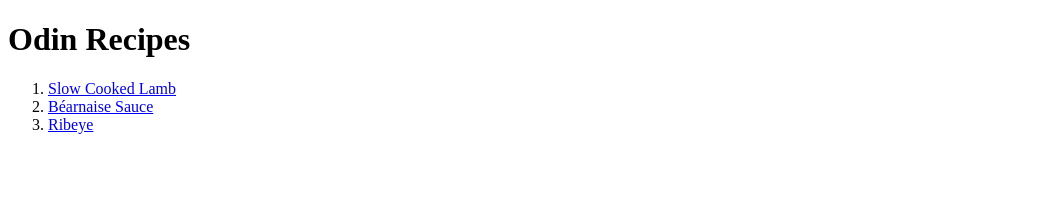
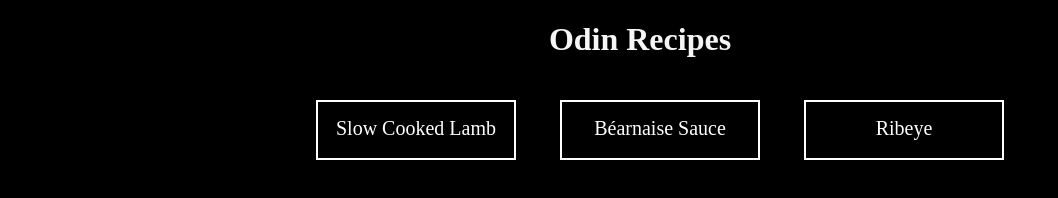
Before and after one commit to TomBuge/odin-recipes, a plain HTML site: page index.html in a window 1280 px wide. Shown: the whole page, without its empty margins (0-1058 px from the left). Drawn offline with Linux system fonts and the light colour scheme.

Commit message:
Add css file to create dark mode feel.
add classes to html files to style pages along
with styles.css file.

```diff
--- a/index.html
+++ b/index.html
@@ -1,16 +1,17 @@
 <!DOCTYPE html>
 <html lang="En">
     <header>
+        <link rel="stylesheet" href="styles.css">
         <title>Odin Recipes</title>
         <meta charset="utf-8"
     </header>
     <body>
-        <h1>Odin Recipes</h1>
-        <ol>
+        <h1 class="home-title">Odin Recipes</h1>
+        <ul class="navigation">
             <li><a href="./recipes/slow-cooked-lamb.html">Slow Cooked Lamb</a></li>
             <li><a href="./recipes/bearnaise-sauce.html">Béarnaise Sauce</a></li>
             <li><a href="./recipes/ribeye.html">Ribeye</a></li>
-        </ol>
+        </ul>
 
     </body>
 </html>
--- /dev/null
+++ b/styles.css
@@ -0,0 +1,45 @@
+* {
+    box-sizing: border-box;
+}
+
+body {
+    background-color: black;
+    color: whitesmoke;
+}
+
+a {
+    color: white;
+    text-decoration: none;
+    font-size: 20px;
+
+}
+
+.ext-link, .home-link {
+    padding: 5px;
+    border: 2px solid lightgray;
+    display: inline-block;
+    margin: 10px;
+}
+
+
+li, p {
+   padding-right: 200px;
+}
+
+.home-title {
+    text-align: center;
+}
+
+.navigation {
+    text-align: center;
+}
+
+.navigation li {
+    display: inline-block;
+    width: 200px;
+    height: 60px;
+    margin: 20px;
+    padding: 15px;
+    background-color: black;
+    border: 2px solid white
+}
```
Also changed, not shown: recipes/bearnaise-sauce.html (+3 -2 lines), recipes/ribeye.html (+3 -2 lines), recipes/slow-cooked-lamb.html (+3 -2 lines), 1 other file.
